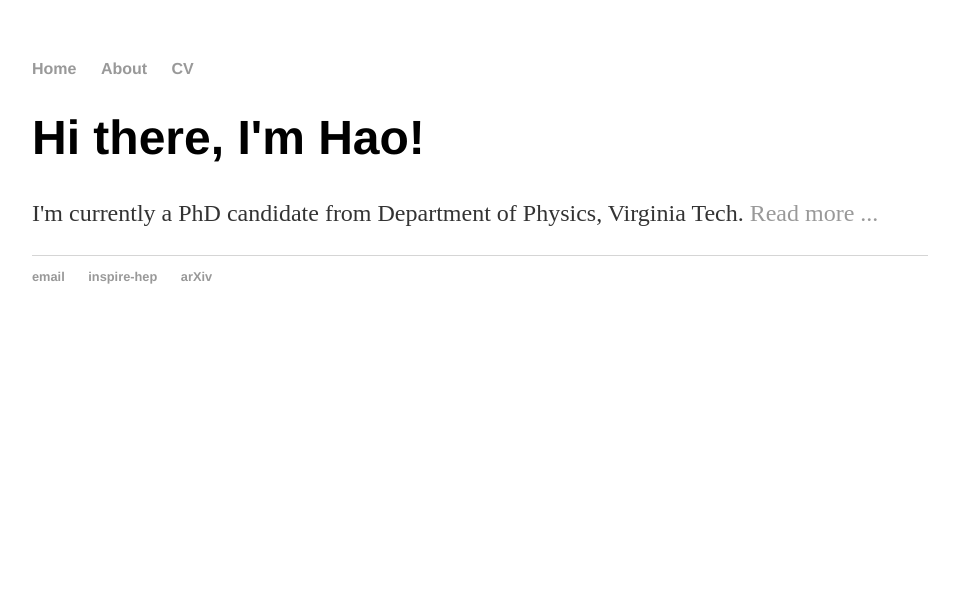
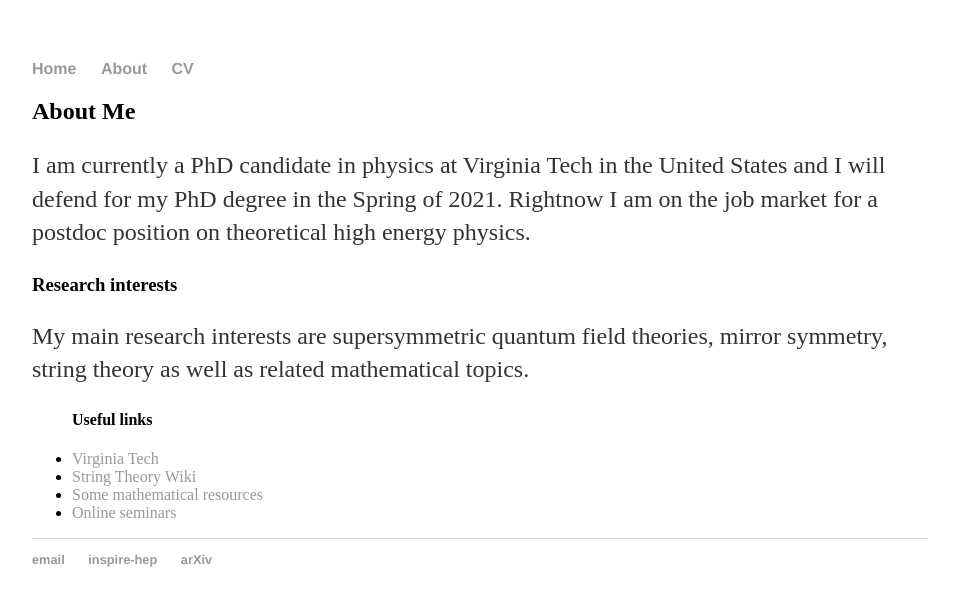
Before and after one commit to hhzou/hhzou.github.io, a Jekyll site: the page built from index.html, in a window 1280 px wide. Shown: the top 606 px of the page, without its empty margins (160-1119 px from the left). Built offline with Jekyll 4.4.1, drawn with Linux system fonts in a browser that asks for light colours.

Commit message:
Update index.html
update

```diff
--- a/index.html
+++ b/index.html
@@ -2,7 +2,24 @@
 layout: default
 title: Hao Zou
 ---
-<div class="blurb">
-	<h1>Hi there, I'm Hao!</h1>
-	<p>I'm currently a PhD candidate from Department of Physics, Virginia Tech. <a href="/about">Read more ...</a></p>
-</div><!-- /.blurb -->
+<div class="about">
+	<h2>About Me</h2>
+	<p>
+		I am currently a PhD candidate in physics at Virginia Tech in the United States and I will defend for my PhD degree in the Spring of 2021. Rightnow I am on the job market for a postdoc position on theoretical high energy physics.
+	</p>
+
+
+	<h3>Research interests</h3>
+	<p>
+		My main research interests are supersymmetric quantum field theories, mirror symmetry, string theory as well as related mathematical topics.
+	</p>
+
+
+	<ul class="links">
+	<h4 style="text-align:left">Useful links</h4>
+		<li><a href="https://www.phys.vt.edu">Virginia Tech</a></li>
+		<li><a href="https://www.stringwiki.org/wiki/String_Theory_Wiki">String Theory Wiki</a></li>
+		<li><a href="http://mathsci.kaist.ac.kr/~jinhyun/useful.html">Some mathematical resources</a></li>
+		<li><a href="http://researchseminars.org">Online seminars</a></li>
+	</ul>
+</div>
```
